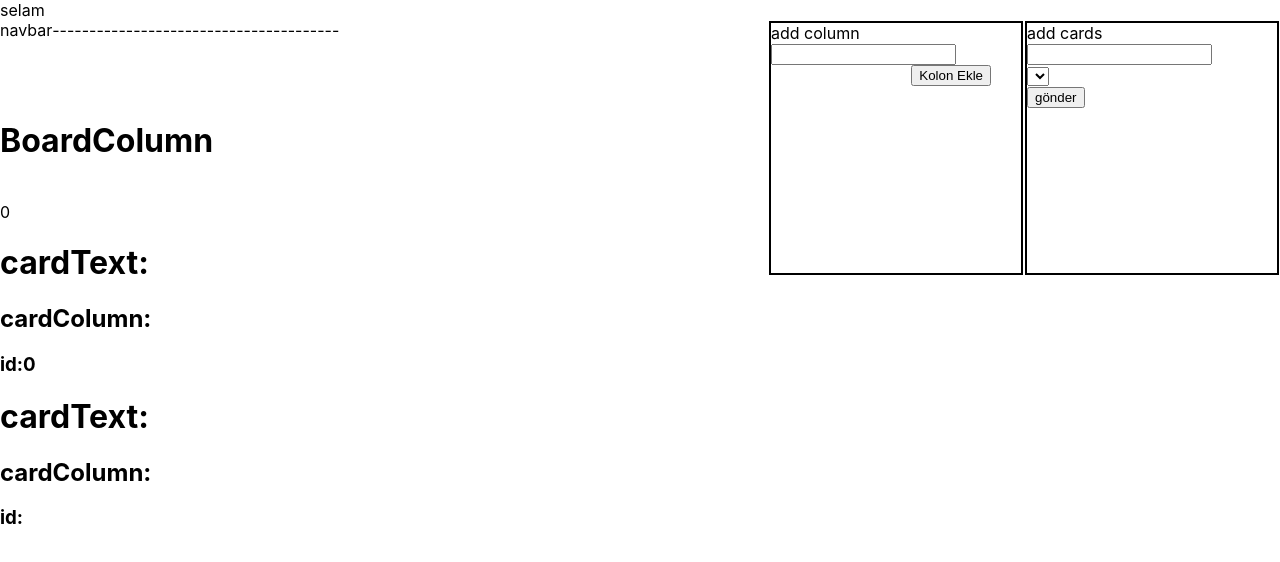
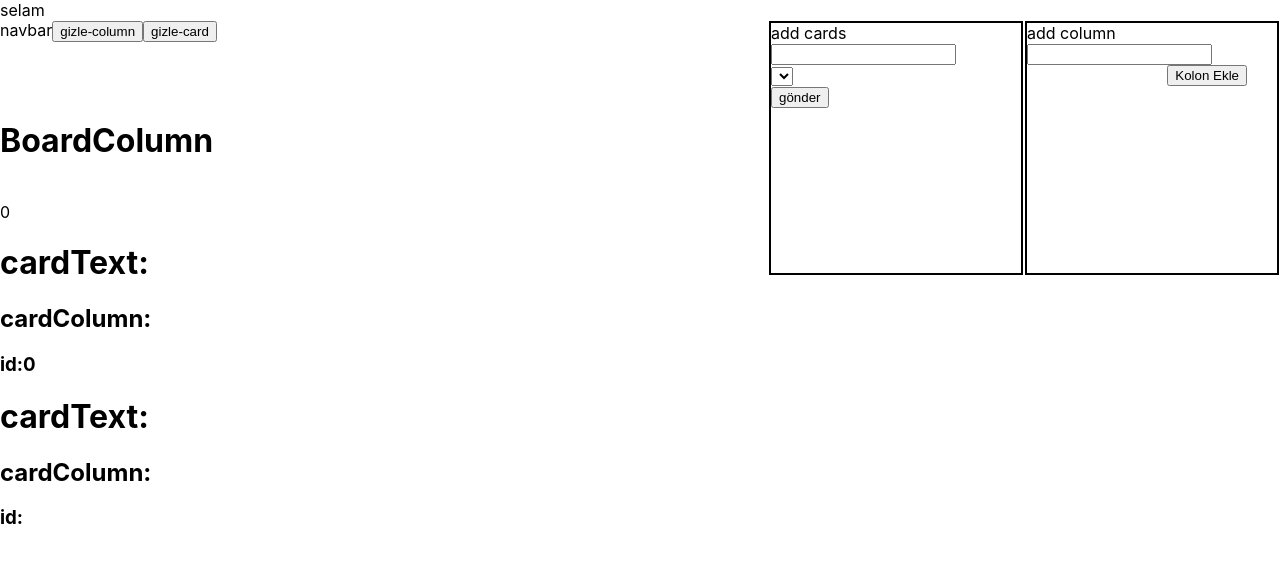
Before and after one commit to mertcancet/todo-redux, a React (Create React App) app: page /todo in a window 1280 px wide. Shown: the top 562 px of the page. Built offline with nearby package versions, Linux system fonts and the light colour scheme.

Commit message:
column-card hidden event added

```diff
--- a/src/componenets/navbar/navbar.js
+++ b/src/componenets/navbar/navbar.js
@@ -11,11 +11,15 @@ class Navbar extends React.Component {
       cardText: "",
       columnText: "",
       cardColumn: "",
+      isColumnRendererHidden: false,
+      isCardRendererHidden: false,
     };
     this.handleCardText = this.handleCardText.bind(this);
     this.handleColumnText = this.handleColumnText.bind(this);
     this.handleSubmit = this.handleSubmit.bind(this);
     this.handleChange = this.handleChange.bind(this);
+    this.toggleHideCard = this.toggleHideCard.bind(this);
+    this.toggleHideColumn = this.toggleHideColumn.bind(this);
   }
 
   handleCardText(value) {
@@ -37,38 +41,31 @@ class Navbar extends React.Component {
     );
     e.preventDefault();
   }
+  toggleHideColumn() {
+    this.setState({
+      isColumnRendererHidden: !this.state.isColumnRendererHidden,
+    });
+  }
+  toggleHideCard() {
+    this.setState({ isCardRendererHidden: !this.state.isCardRendererHidden });
+  }
   render() {
-    const {  columnText } = this.state;
+    const {
+      columnText,
+      isColumnRendererHidden,
+      isCardRendererHidden,
+    } = this.state;
 
     return (
       <div className="navbar-wrapper">
         navbar
-        <div className="cards ">
-          add cards
-          <br />
-          <form onSubmit={this.handleSubmit}>
-            <input
-              onChange={(e) => this.handleCardText(e.target.value)}
-            ></input>
-            <div>
-              <select name="" id="" onChange={this.handleChange}>
-                {this.props.columnList.map((each) => {
-                  return (
-                    <option
-                      key={each.get("id", Math.random())}
-                      value={each.get("text")}
-                    >
-
-                      {each.get("text", "gelmedi")}
-                    </option>
-                  );
-                })}
-              </select>
-            </div>
-            <input type="submit" value="gönder" />
-          </form>
-        </div>
-        ---------------------------------------
+        <button onClick={this.toggleHideColumn}>
+          {isColumnRendererHidden ? "göster-column" : "gizle-column"}
+        </button>
+        <button onClick={this.toggleHideCard}>
+          {isCardRendererHidden ? "göster-card" : "gizle-card"}
+        </button>
+        {!isColumnRendererHidden ? (
           <div className="colomn ">
             add column
             <br />
@@ -87,6 +84,37 @@ class Navbar extends React.Component {
               Kolon Ekle
             </button>
           </div>
+        ) : (
+          <h3>column gizli</h3>
+        )}
+        {!isCardRendererHidden ? (
+          <div className="cards ">
+            add cards
+            <br />
+            <form onSubmit={this.handleSubmit}>
+              <input
+                onChange={(e) => this.handleCardText(e.target.value)}
+              ></input>
+              <div>
+                <select name="" id="" onChange={this.handleChange}>
+                  {this.props.columnList.map((each) => {
+                    return (
+                      <option
+                        key={each.get("id", Math.random())}
+                        value={each.get("text")}
+                      >
+                        {each.get("text", "gelmedi")}
+                      </option>
+                    );
+                  })}
+                </select>
+              </div>
+              <input type="submit" value="gönder" />
+            </form>
+          </div>
+        ) : (
+          <h3>card gizli</h3>
+        )}
       </div>
     );
   }
```
Lines whose indentation alone changed are shown as unchanged.
